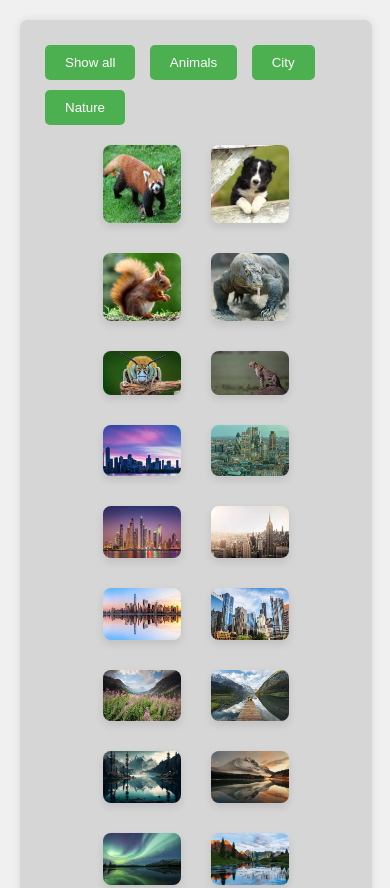
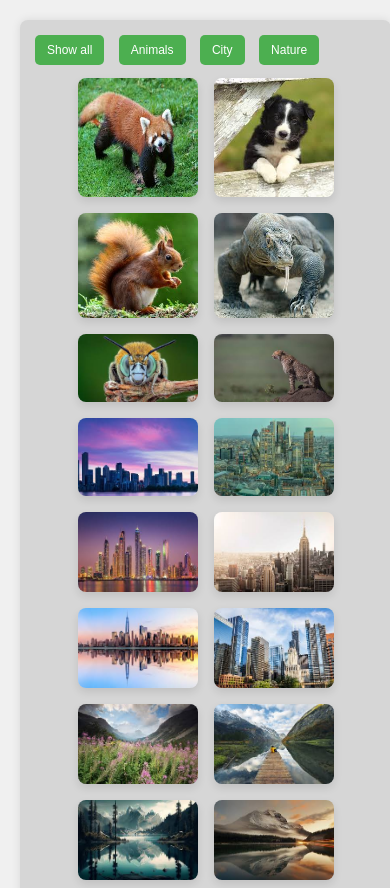
Before and after one commit to Gourav-Bakshi/TAIRP, a plain HTML site: page Task3(Level2)/index.html in a window 390 px wide. Shown: the top 888 px of the page. Drawn offline with Linux system fonts and the light colour scheme.

Commit message:
Update style.css

```diff
--- a/Task3(Level2)/style.css
+++ b/Task3(Level2)/style.css
@@ -50,3 +50,21 @@ body {
     transform: scale(1.05);
     transition: transform 0.3s ease;
 }
+
+@media (max-width: 600px) {
+    .gallery {
+        width: 90vw;
+        padding: 10px;
+    }
+
+    .filter-button {
+        padding: 8px 12px;
+        font-size: 12px;
+    }
+
+    .image-container img {
+        width: calc(50% - 20px);
+        max-width: 120px;
+        margin: 8px;
+    }
+}
```
